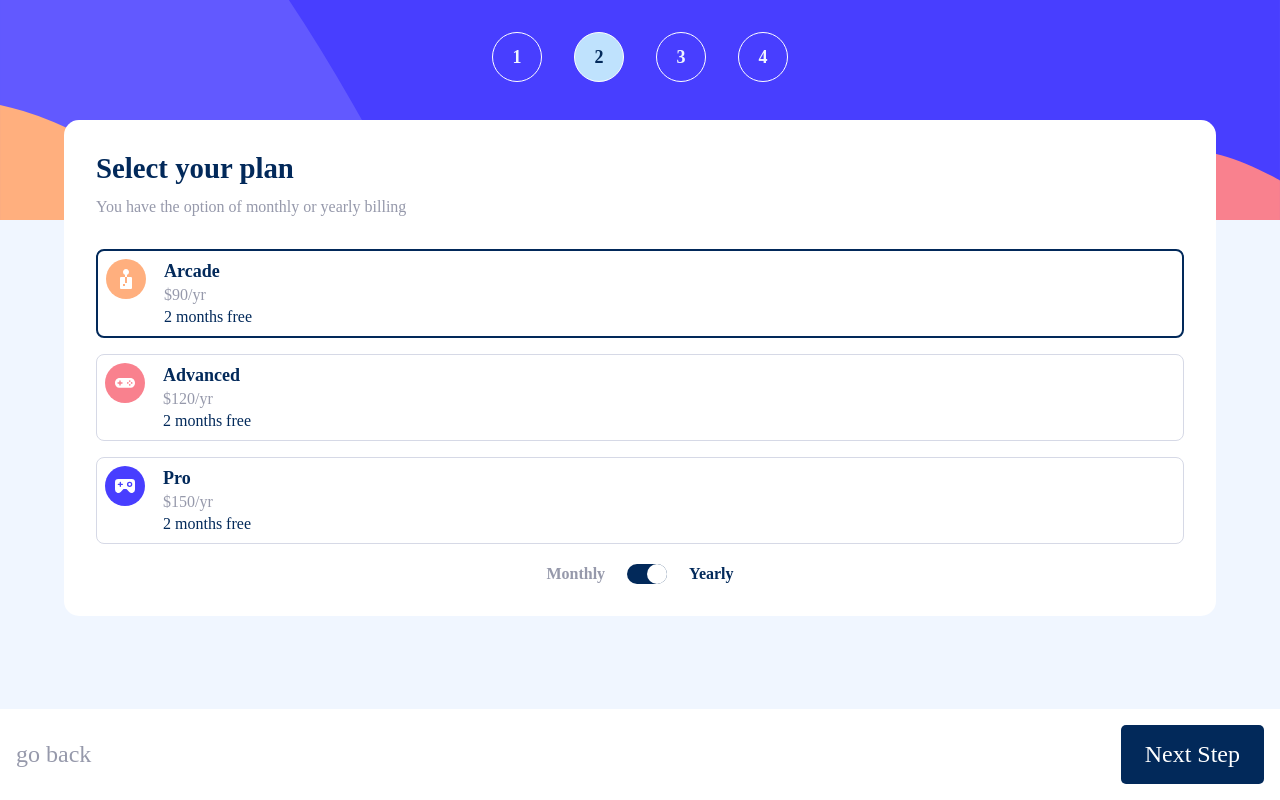
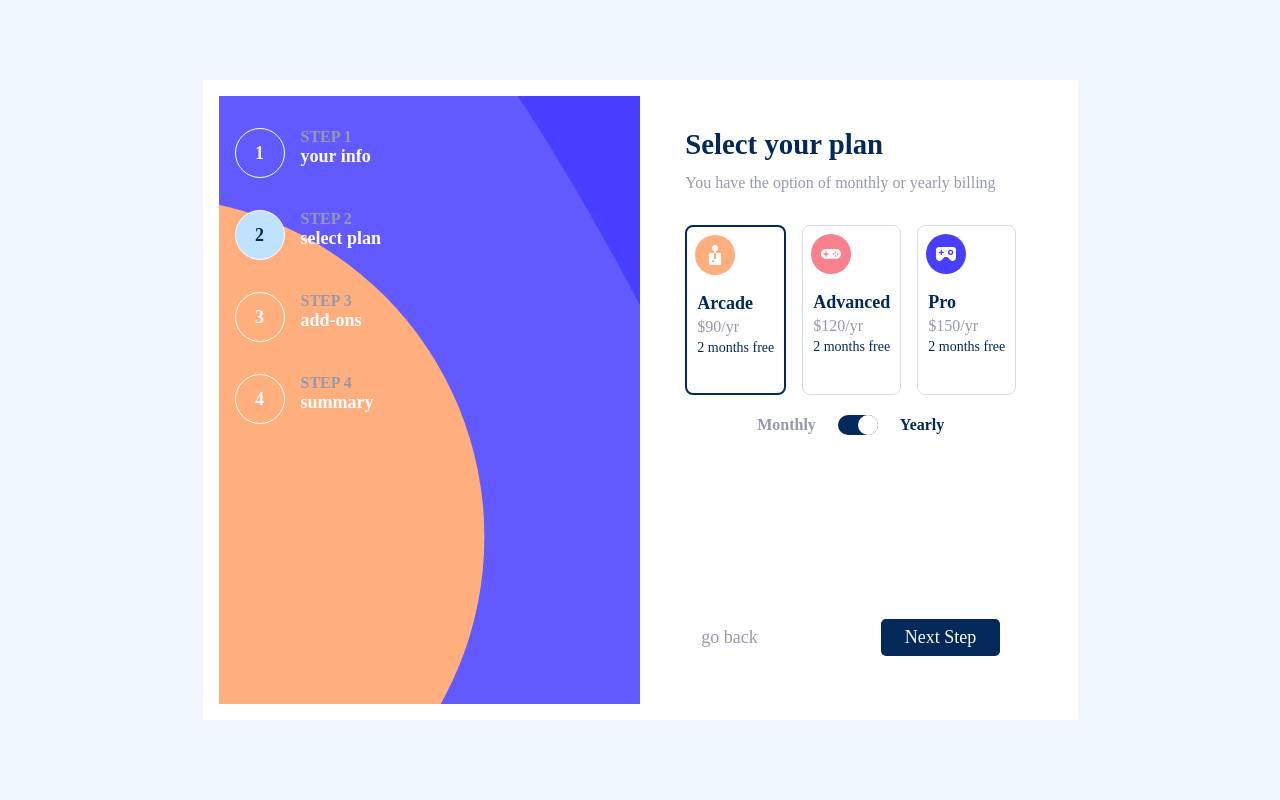
Before and after one commit to OrlandoLeyva/multi-step-form, a React (Vite) app: page /2 in a window 1280 px wide. Built offline with nearby package versions, Linux system fonts and the light colour scheme.

Commit message:
desktop styling and erro handing

```diff
--- a/src/App.jsx
+++ b/src/App.jsx
@@ -11,14 +11,15 @@ import StepOne from './pages/StepOne'
 import StepTwo from './pages/StepTwo'
 import StepThree from './pages/StepThree'
 import StepFour from './pages/StepFour'
+import Error from './components/Error'
 
 
 const router = createBrowserRouter(createRoutesFromElements(
-  <Route path='/' element={<Layout />}>
-    <Route index element={<StepOne />} />
-    <Route path='2' element={<StepTwo />} />
-    <Route path='3' element={<StepThree />} />
-    <Route path='4' element={<StepFour />} />
+  <Route path='/' element={<Layout />} >
+    <Route index element={<StepOne />} errorElement={<Error />} />
+    <Route path='2' element={<StepTwo />} errorElement={<Error />}/>
+    <Route path='3' element={<StepThree />} errorElement={<Error />}/>
+    <Route path='4' element={<StepFour />} errorElement={<Error />}/>
   </Route>
 ))
 
--- a/src/index.css
+++ b/src/index.css
@@ -151,14 +151,14 @@ textarea {
 .next-button,
 .back-button,
 .confirm-button {
-  font-size: 1.5rem;
+  font-size: 1.125rem;
   font-weight: var(--fw-regular);
   cursor: pointer;
 }
 
 .next-button,
 .confirm-button {
-  padding: 1rem 1.5rem;
+  padding: .5rem 1.5rem;
   background-color: var(--Marine-blue);
   color: var(--White);
 
@@ -275,6 +275,7 @@ textarea {
   justify-content: flex-start;
   gap: 1rem;
   align-items: center;
+  cursor: pointer;
 }
 
 .add-on-card.checked {
@@ -368,3 +369,111 @@ textarea {
   color: var(--Marine-blue);
   font-weight: var(--fw-bold);
 }
+
+.error-message {
+  margin-top: 80px;
+  text-align: center;
+  font-size: 1.5rem;
+  font-weight: var(--fw-bold);
+  color: var(--Marine-blue);
+  padding-inline: 1rem;
+}
+
+.back-home {
+  text-decoration: underline;
+  color: var(--Purplish-blue);
+  /* color: ; */
+}
+
+/* DESKTOP DESIGN */
+
+@media(min-width: 850px) {
+  body {
+    display: grid;
+    place-items: center;
+  }
+
+  #root {
+    width: 100%;
+    height: 100%;
+    display: grid;
+    place-items: center;
+  }
+  .site-wrapper {
+    display: grid;
+    grid-template-columns: 1fr 1fr;
+    grid-template-rows: 1fr;
+    background-color: var(--White);
+    padding: 1rem;
+    border-radius: 8;
+    height: 80%;
+    width: 90%;
+    max-width: 875px;
+    margin: auto;
+  }
+
+  .step-page {
+    margin-top: unset;
+    width: unset;
+    /* THIS WAY I CAN PUSH THE BUTTONS TO THE BOTTOM */
+    display: flex;
+    flex-direction: column;
+  }
+
+  .sidebar {
+    /* background-image: url('./assets/images/bg-sidebar-desktop.svg'); */
+    background-position-y: top;
+    height: unset;
+    flex-direction: column;
+    justify-content: start;
+    align-items: start;
+    padding-inline: 1rem;
+  }
+
+  .step-indicator {
+    display: flex;
+    gap: 1rem;
+  }
+
+  .sidebar-info {
+    display: unset;
+  }
+
+  .sidebar-info h3 {
+    font-size: 1rem;
+    font-weight: var(--fw-bold);
+    color: var(--Cool-gray);
+  }
+
+  .sidebar-info h2 {
+    font-size: 1.125rem;
+    color: var(--White);
+    font-family: var(--fw-bold);
+  }
+
+  .navigation-buttons {
+    position: static;
+    margin-top: auto;
+  }
+
+  .plan-cards {
+    flex-direction: row;
+    justify-content: space-around;
+  }
+
+  .plan-card {
+    flex-direction: column;
+    flex-grow: 1;
+    cursor: pointer;
+    height: 170px;
+  }
+
+  .plan-offer {
+    font-size: .875rem;
+  }
+
+  .plan-card:hover {
+    transition: 200ms;
+    border: 1px solid var(--Marine-blue);
+  }
+}
--- a/src/pages/StepFour.jsx
+++ b/src/pages/StepFour.jsx
@@ -32,6 +32,11 @@ export default function StepTwo() {
             </div>
         )
     })
+
+    function finishForm() {
+        localStorage.clear()
+        setFinished(true)
+    }
 
     if (finished)
     return (
@@ -74,7 +79,7 @@ export default function StepTwo() {
 
             <div className="navigation-buttons">
                 <BackButton />
-                <button className="confirm-button" onClick={()=>{setFinished(true)}}>Confirm</button>
+                <button className="confirm-button" onClick={finishForm}>Confirm</button>
             </div>
         </div>
     )
```
